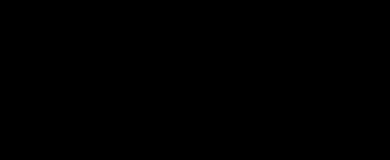
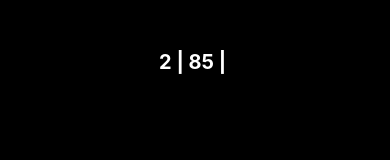
Before and after one commit to ghaiklor/binary-code, a React Native app: screen / in a window 390 px wide. Shown: the top 160 px of the page. Built offline with nearby package versions, Linux system fonts and the light colour scheme.

Commit message:
feature: implement showing numbers to complete

```diff
--- a/src/App.js
+++ b/src/App.js
@@ -3,7 +3,8 @@ import {StyleSheet, View} from 'react-native';
 import {connect} from 'react-redux';
 import PropTypes from 'prop-types';
 import {addBitNumber} from './actions';
-import BitGrid from "./components/BitGrid";
+import BitGrid from './components/BitGrid';
+import NumbersToComplete from './components/NumbersToComplete';
 
 const styles = StyleSheet.create({
   container: {
@@ -11,7 +12,8 @@ const styles = StyleSheet.create({
     flexDirection: 'column',
     justifyContent: 'flex-start',
     alignItems: 'stretch',
-    backgroundColor: 'black'
+    backgroundColor: 'black',
+    paddingTop: 50
   }
 });
 
@@ -29,6 +31,7 @@ export class App extends React.Component {
   render() {
     return (
       <View style={styles.container}>
+        <NumbersToComplete/>
         <BitGrid/>
       </View>
     );
--- /dev/null
+++ b/src/components/NumbersToComplete.js
@@ -0,0 +1,36 @@
+import React from 'react';
+import {View, Text, StyleSheet} from 'react-native';
+import {connect} from 'react-redux';
+import PropTypes from 'prop-types';
+
+const styles = StyleSheet.create({
+  container: {
+    flexDirection: 'row',
+    justifyContent: 'center',
+    alignItems: 'flex-start'
+  },
+  text: {
+    color: 'white',
+    fontSize: 20,
+    fontWeight: 'bold'
+  }
+});
+
+const mapStateToProps = state => ({
+  numbersToComplete: state.numbersToComplete
+});
+
+export class NumbersToComplete extends React.Component {
+  render() {
+    const {numbersToComplete} = this.props;
+    const numbers = numbersToComplete.map((number, i) => <Text key={i} style={styles.text}>{number} | </Text>);
+
+    return <View style={styles.container}>{numbers}</View>;
+  }
+}
+
+NumbersToComplete.propTypes = {
+  numbersToComplete: PropTypes.array.isRequired
+};
+
+export default connect(mapStateToProps)(NumbersToComplete);
```
